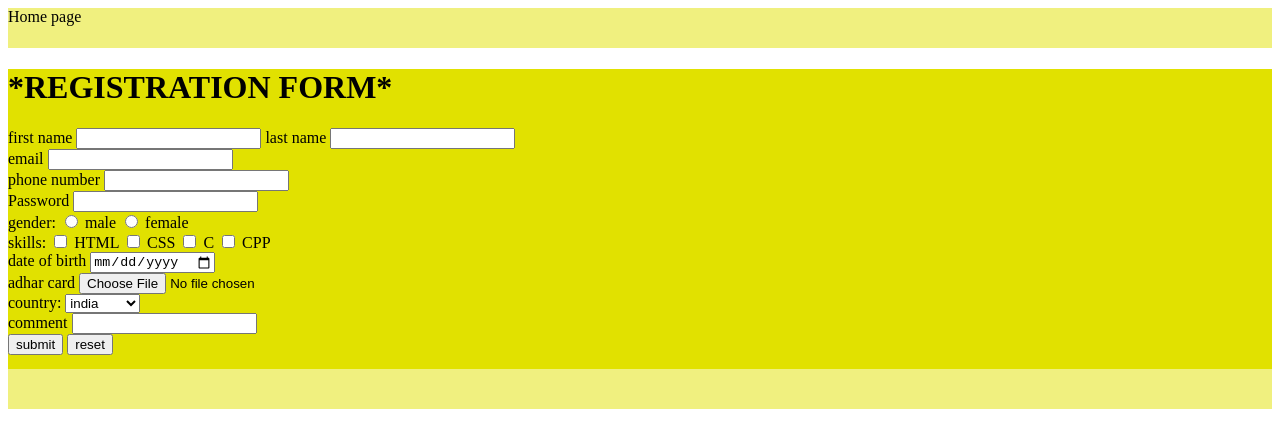
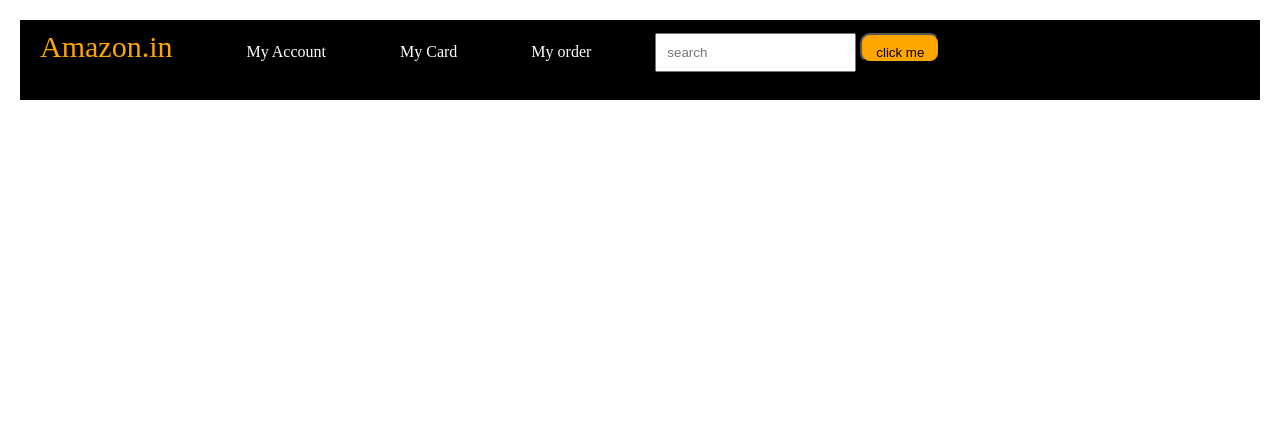
Before and after one commit to Udalsingh-0279/Full-Stack-Development-Project, a plain HTML site: page index.html in a window 1280 px wide. Drawn offline with Linux system fonts and the light colour scheme.

Commit message:
Amazon ->Nav Bar

```diff
--- a/index.html
+++ b/index.html
@@ -3,95 +3,18 @@
 <head>
     <meta charset="UTF-8">
     <meta name="viewport" content="width=device-width, initial-scale=1.0">
-    <title>Document</title>
-    <style>
-        .a1{
-            width: auto;
-            height: 40px;
-            background-color: rgba(225, 225, 0,0.5);
-            font-size: medium;
-
-        }
-        .a2{
-            width: auto;
-            height: 300px;
-            background-color: rgba(225, 225, 0,1);
-        }
-        .a3{
-             width: auto;
-            height: 40px;
-            background-color: rgba(225, 225, 0,0.5);
-        }
-
-    </style>
+    <title>amazon</title>
+    <link rel="stylesheet" href="styles.css">
 </head>
 <body>
-    <div class="a1">
-    <header> Home page</header>
+    <div id="navbar">
+        <a id="logo">Amazon.in</a>
+        <a>My Account</a>
+        <a>My Card</a>
+        <a>My order</a>
+        <input placeholder="search">
+        <button>click me</button>
     </div>
-    <div class="a2">
-        <main>
-           <h1> *REGISTRATION FORM*</h1>
-    <form action="php" method="post">
-        <label for="1name">first name</label>
-        <input type="text" name="firstname" id="1name">
-        <label for="2name"> last name</label>
-        <input type="text" name="lastname" id="2name">
-        <br>
-        <label for="email">email</label>
-        <input type="email" name="email" id="email">
-        <br>
-        <label for="telno">phone number</label>
-        <input type="tel" name="phone" id="telno" maxlength="10">
-        <br>
-        <label for="password">Password</label>
-        <input type="password" name="password" id="password">
-        <br>
-        <label for="gender">gender:</label>
-        <input type="radio" name="gender" id="male">
-        <label for="male">male</label>
-        <input type="radio" name="gender" id="female">
-        <label for="female">female</label>
-        <br>
-        <label for="skills">skills:</label>
-        <input type="checkbox" name="skills" id="HTML">
-        <label for="HTML">HTML</label>
-        <input type="checkbox" name="skills" id="CSS">
-        <label for="CSS">CSS</label>
-        <input type="checkbox" name="skills" id="C">
-        <label for="C">C</label>
-        <input type="checkbox" name="skills" id="CPP">
-        <label for="CPP">CPP</label>
-        <br>
-        <label for="dob">date of birth</label>
-        <input type="date" name="dob" id="dob">
-        <br>
-        <label for="adhar" >adhar card</label>
-        <input type="file" name="adharcard" id="adhar">
-        <br>
-        <label for="country">country:</label>
-        <select>
-            <option value="india" >india</option>
-            <option value="nepal">nepal</option>
-            <option value="bhutan">buttan</option>
-            <option value="srilanka">srilanka</option>
-            <option value="maldives">maldives</option>
-        </select>
-        <br>
-        <label for="comment" >comment</label>
-        <input type="text" name="comment" id="comment">
-        <br>
-        <input type="button" value="submit">
-        <input type="reset" value="reset">
-    </form>
 
-            </main>
-</div>
-    <div class="a3">
-        <footer>
-
-        </footer>
-
-    </div>
 </body>
 </html>
--- /dev/null
+++ b/styles.css
@@ -0,0 +1,27 @@
+* {
+    margin: 0px;
+    padding: 0px;
+    color: white;
+    padding: 10px;
+}
+#navbar {
+    background-color: black;
+    height: 60px;
+}
+#logo {
+    font-size: 30px;
+
+    color: orange;
+
+}
+button {
+    background-color: orange;
+    color: black;
+    height: 30px;
+    width: 80px;
+    border-radius: 10px;
+
+}
+a{
+    margin-right: 50px;
+}
```
